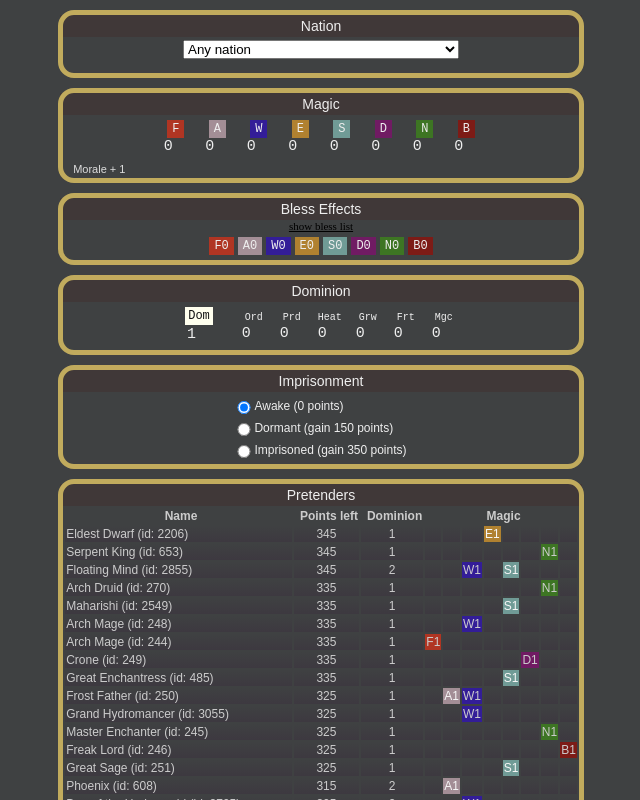
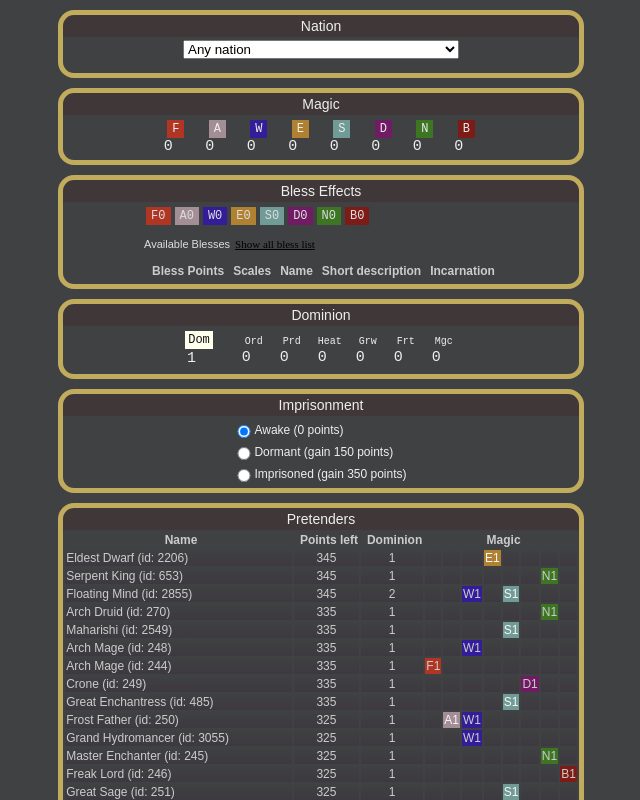
Before and after one commit to bsielski/pretenders-dom5, a React (Create React App) app: page / in a window 1280 px wide. Shown: the top 800 px of the page, without its empty margins (319-959 px from the left). Built offline with nearby package versions, Linux system fonts and the light colour scheme.

Commit message:
Show available blesses

```diff
--- a/src/App.css
+++ b/src/App.css
@@ -102,10 +102,9 @@ body {
 .form__body--nation {
     flex-flow: column;
 }
-.form__body--bless-effects {
+.form__body--bless_effects {
     color: #dddddd;
     font-size: 11px;
-    align-self: flex-start;
     flex-flow: column;
     padding: 3px 10px;
 }
--- a/src/App.js
+++ b/src/App.js
@@ -5,8 +5,10 @@ import {magicCost} from './magicCost';
 import {scalesCost} from './scalesCost';
 import {dominionCost} from './dominionCost';
 import {totalBlessPoints} from './blessPoints';
-import {blessEffects} from './blessEffects';
+import {getBlessEffects} from './blessEffects';
+import {filterBlessEffects} from './filterBlessEffects';
 import {BlessEffectsWindow} from './blessEffectsWindow';
+import {BlessEffectRows} from './blessEffectsWindow';
 
 import './App.css';
 
@@ -91,7 +93,7 @@ class App extends Component {
     };
     this.pretenders = getPretenders();
     this.nations = getNations();
-    this.blessEffects = blessEffects;
+    this.blessEffects = getBlessEffects();
     this.state = {
       nationId: 0,
       path: {
@@ -342,28 +344,16 @@ class App extends Component {
               </div>
             </div>
           </div>
-          <div className="form__body form__body--bless-effects">
-          <p id="bless-effects-morale" className="bless-effects bless-effects--visible bless-effects-morale">Morale + 1</p>
-          <p id="bless-effects-fire" className="bless-effects bless-effects--fire"></p>
-          <p id="bless-effects-air" className="bless-effects bless-effects--air"></p>
-          <p id="bless-effects-water" className="bless-effects bless-effects--water"></p>
-          <p id="bless-effects-earth" className="bless-effects bless-effects--earth"></p>
-          <p id="bless-effects-astral" className="bless-effects bless-effects--astral"></p>
-          <p id="bless-effects-death" className="bless-effects bless-effects--death"></p>
-          <p id="bless-effects-nature" className="bless-effects bless-effects--nature"></p>
-          <p id="bless-effects-blood" className="bless-effects bless-effects--blood"></p>
-          </div>
         </div>
 
         <div className="form">
           <header className="form__header">Bless Effects</header>
-<button className="bless_effects_open_button" onClick={this.openBlessEffectsWindow}>show bless list</button>
           <BlessEffectsWindow
             isOpen={this.state.isBlessEffectsWindowOpen}
             onClose={this.closeBlessEffectsWindow}
             blessEffects={this.blessEffects}
           />
-          <div className="form__body form__body--bless">
+          <div className="form__body form__body--bless_effects">
             <div className="form__section">
               <div className="value-picker__label value-picker__label--bless_point value-picker__label--magic value-picker__label--fire">F{blessPoints.f}</div>
               <div className="value-picker__label value-picker__label--bless_point value-picker__label--magic value-picker__label--air">A{blessPoints.a}</div>
@@ -374,6 +364,29 @@ class App extends Component {
               <div className="value-picker__label value-picker__label--bless_point value-picker__label--magic value-picker__label--nature">N{blessPoints.n}</div>
               <div className="value-picker__label value-picker__label--bless_point value-picker__label--magic value-picker__label--blood">B{blessPoints.b}</div>
             </div>
+
+            <p>
+            Available Blesses
+            <button className="bless_effects_open_button" onClick={this.openBlessEffectsWindow}>
+              Show all bless list
+            </button>
+            </p>
+
+            <div className="form__section">
+              <table className="pretenders-table" id="pretenders-table">
+                <thead className="pretenders-table__head" id="pretenders-table__head">
+                  <tr className="pretenders-table__row">
+                    <th className="pretenders-table__header">Bless Points</th>
+                    <th className="pretenders-table__header">Scales</th>
+                    <th className="pretenders-table__header">Name</th>
+                    <th className="pretenders-table__header">Short description</th>
+                    <th className="pretenders-table__header">Incarnation</th>
+                  </tr>
+                </thead>
+                <BlessEffectRows effects={filterBlessEffects(this.blessEffects, blessPoints)} />
+              </table>
+            </div>
+
           </div>
         </div>
 
--- a/src/blessEffects.js
+++ b/src/blessEffects.js
@@ -1,4 +1,5 @@
-export const blessEffects = [
+export function getBlessEffects() {
+  const blessData = [
     {id: 1   , f: 1, scales:{}, name: "Superior Morale",
       shortDescription: "+1 morale",
     },
@@ -230,4 +231,16 @@ export const blessEffects = [
     {id: 77  , b: 8, scales:{}, name: "Blood Vengeance", incarnate: true,
       shortDescription: "",
     },
-];
+  ]
+  blessData.forEach(effect => {
+    if (!effect.f) {effect.f = 0}
+    if (!effect.a) {effect.a = 0}
+    if (!effect.w) {effect.w = 0}
+    if (!effect.e) {effect.e = 0}
+    if (!effect.s) {effect.s = 0}
+    if (!effect.d) {effect.d = 0}
+    if (!effect.n) {effect.n = 0}
+    if (!effect.b) {effect.b = 0}
+  });
+  return blessData;
+}
--- a/src/blessEffectsWindow.js
+++ b/src/blessEffectsWindow.js
@@ -46,6 +46,32 @@ function BlessPointsCell(props) {
   );
 }
 
+export function BlessEffectRows(props) {
+  const rows = props.effects.map(effect => {
+    return (
+      <tr key={effect.id} className="pretenders-table__row">
+        <BlessPointsCell effect={effect}/>
+        <td className="pretenders-table__cell pretenders-table__cell--left">
+          {
+            (effect.scales.heat    ? ("Heat: " + effect.scales.heat + " "      ) : "")
+            + (effect.scales.growth  ? ("Growth: " + effect.scales.growth + " "  ) : "")
+            + (effect.scales.fortune ? ("Fortune: " + effect.scales.fortune + " ") : "")
+            + (effect.scales.magic   ? ("Magic: " + effect.scales.magic + " "    ) : "")
+          }
+        </td>
+        <td className="pretenders-table__cell pretenders-table__cell--name">{effect.name}</td>
+        <td className="pretenders-table__cell pretenders-table__cell--name">{effect.shortDescription}</td>
+        <td className="pretenders-table__cell pretenders-table__cell--name">{effect.incarnate ? "Incarnate only" : ""}</td>
+      </tr>
+    );
+  });
+  return (
+    <tbody className="pretenders-table__body" id="pretenders-table__body">
+      {rows}
+    </tbody>
+  );
+}
+
 export class BlessEffectsWindow extends React.Component {
   constructor(props) {
     super(props);
@@ -63,27 +89,6 @@ export class BlessEffectsWindow extends React.Component {
     if (this.props.isOpen === false) {
       return null;
     }
-    const effectRows = this.props.blessEffects.map(effect => {
-      console.log(effect);
-      return (
-        <tr key={effect.id} className="pretenders-table__row">
-          <BlessPointsCell effect={effect}/>
-          <td className="pretenders-table__cell pretenders-table__cell--left">
-            {
-              (effect.scales.heat    ? ("Heat: " + effect.scales.heat + " "      ) : "")
-              + (effect.scales.growth  ? ("Growth: " + effect.scales.growth + " "  ) : "")
-              + (effect.scales.fortune ? ("Fortune: " + effect.scales.fortune + " ") : "")
-              + (effect.scales.magic   ? ("Magic: " + effect.scales.magic + " "    ) : "")
-
-            }
-          </td>
-          <td className="pretenders-table__cell pretenders-table__cell--name">{effect.name}</td>
-          <td className="pretenders-table__cell pretenders-table__cell--name">{effect.shortDescription}</td>
-          <td className="pretenders-table__cell pretenders-table__cell--name">{effect.incarnate ? "Incarnate only" : ""}</td>
-        </tr>
-      );
-    });
-
 
     return (
       <div>
@@ -102,9 +107,7 @@ export class BlessEffectsWindow extends React.Component {
                   <th className="pretenders-table__header">Incarnation</th>
                 </tr>
               </thead>
-              <tbody className="pretenders-table__body" id="pretenders-table__body">
-                {effectRows}
-              </tbody>
+              <BlessEffectRows effects={this.props.blessEffects} />
             </table>
           </div>
           <p className="modal_window__close_button">
@@ -118,5 +121,4 @@ export class BlessEffectsWindow extends React.Component {
     )
   }
 
-
 }
--- /dev/null
+++ b/src/filterBlessEffects.js
@@ -0,0 +1,16 @@
+export function filterBlessEffects(effects, blessPoints) {
+  return effects.filter(effect => {
+
+    return (
+      (effect.f <= blessPoints.f)
+      && (effect.f <= blessPoints.f)
+      && (effect.a <= blessPoints.a)
+      && (effect.w <= blessPoints.w)
+      && (effect.e <= blessPoints.e)
+      && (effect.s <= blessPoints.s)
+      && (effect.d <= blessPoints.d)
+      && (effect.n <= blessPoints.n)
+      && (effect.b <= blessPoints.b)
+    );
+  });
+}
```
Lines whose indentation alone changed are shown as unchanged.
